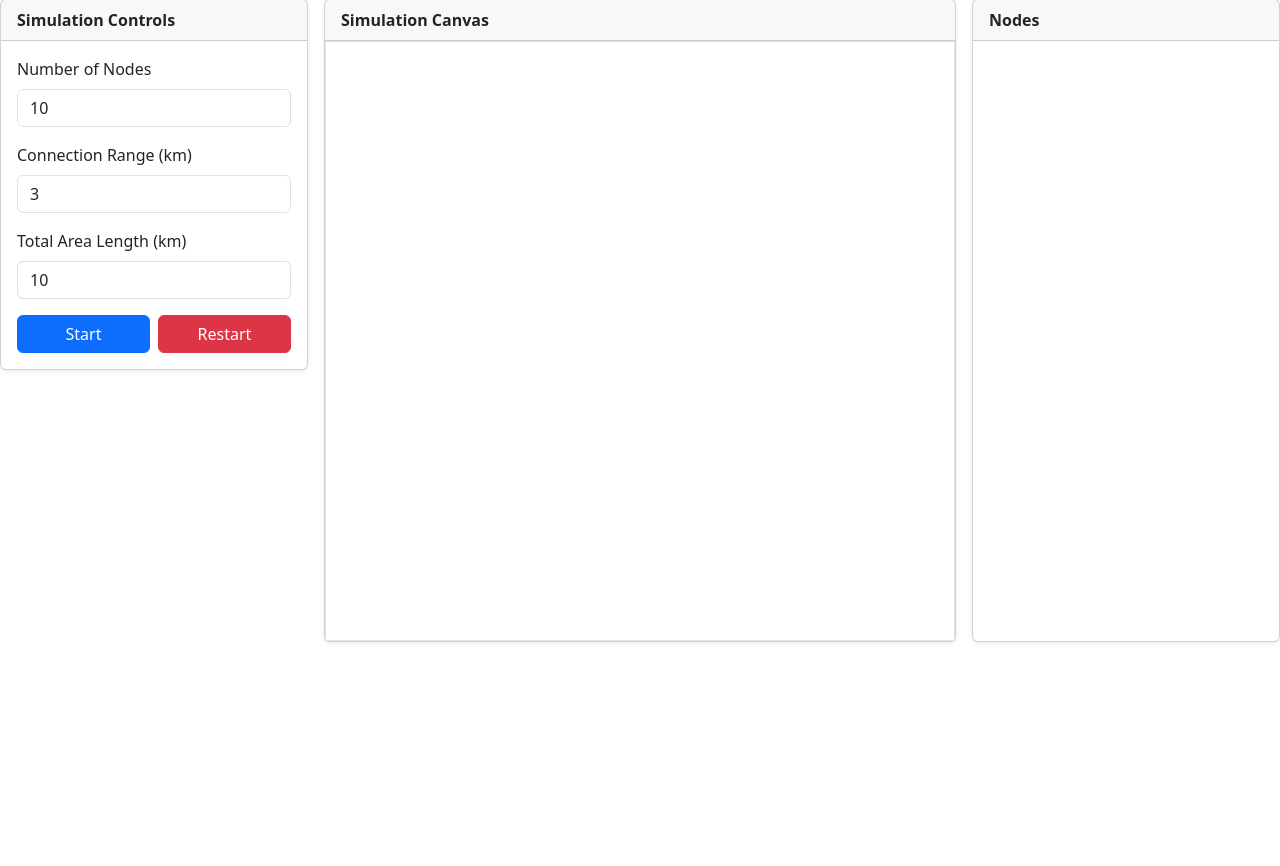
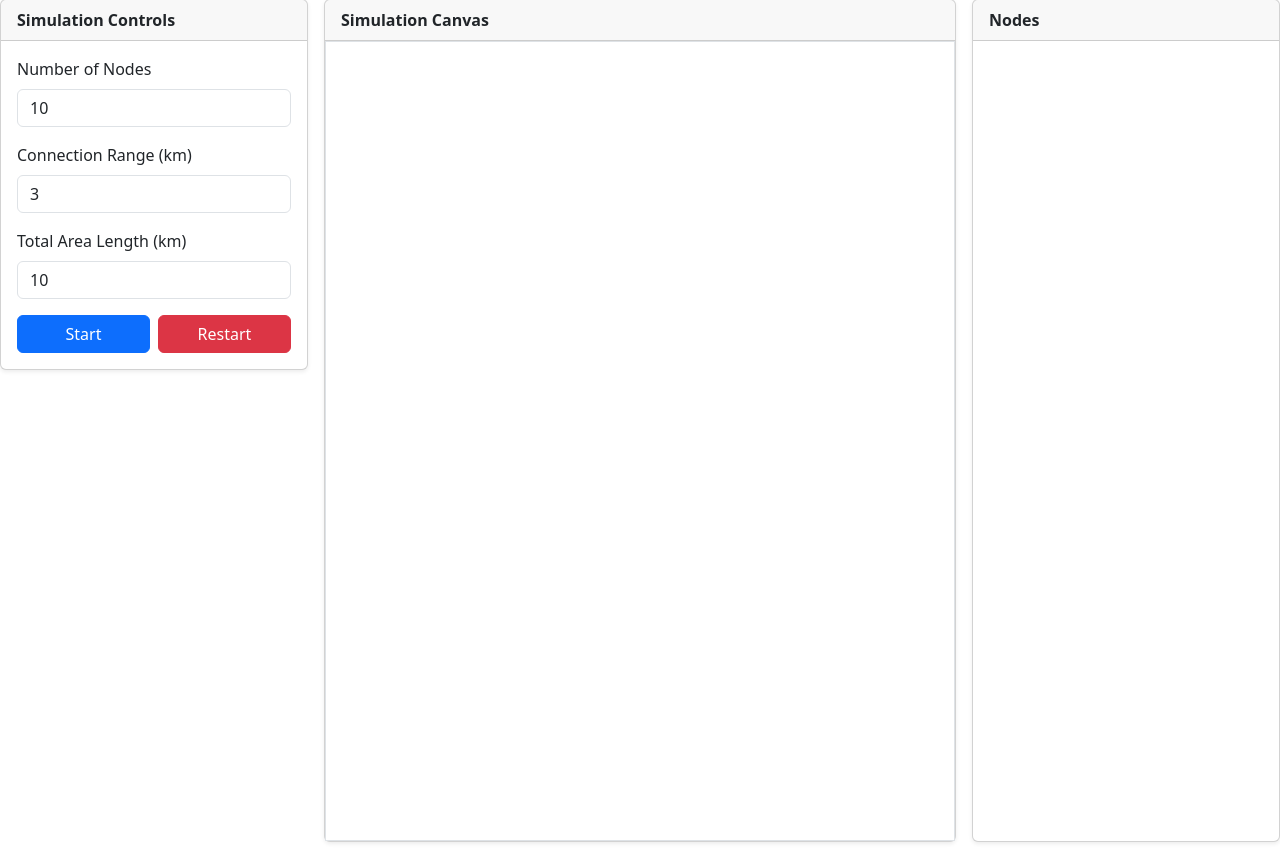
Before and after one commit to JustAnAverageGuy/LoraMesher-Network-Simulator, a Flask app: page / in a window 1280 px wide. Shown: the part 173-1039 px from the top of the page. Before the commit the page ends 816 px from the top, so only its background shows below. Run offline with Flask 3, Linux system fonts and the light colour scheme.

Commit message:
fixed wrong scaling

```diff
--- a/src/constants.py
+++ b/src/constants.py
@@ -4,7 +4,7 @@ import sys
 N                   = 10
 SIZE_KM             = 10
 CONNECTION_RANGE_KM = 3
-HELLO_TIME_SECS     = 5
+HELLO_TIME_SECS     = 10
 BROADCAST_ADDR      = 'FFFF'
 
 DEBUG = False
--- a/templates/index.html
+++ b/templates/index.html
@@ -83,7 +83,7 @@
                 <div class="card-header fw-semibold">Simulation Canvas</div>
                 <div class="card-body p-0">
                   <div id="canvas-wrap" class="bg-white">
-                    <svg id="svg" style="height: 600px;" class="w-100 bg-white border border-1"></svg>
+                    <svg id="svg" class="w-100 vh-100 bg-white border border-1"></svg>
                     <div id="tooltip"></div>
                   </div>
                 </div>
@@ -91,9 +91,9 @@
             </div>
 
             <div class="col-lg-4">
-              <div class="card shadow-sm h-100">
+              <div class="card shadow-sm">
                 <div class="card-header fw-semibold">Nodes</div>
-                <div class="card-body p-2 overflow-auto" style="max-height:600px;">
+                <div class="card-body vh-100 p-2 overflow-auto">
                   <div id="nodes-list"></div>
                 </div>
               </div>
@@ -182,6 +182,8 @@
         }));
 
         const rScreen = (CONNECTION_RANGE_KM / SIZE_KM) * Math.min(width, height);
+
+        console.log("Width:", width, "Height:", height, "Size KM:", SIZE_KM, "Connection Range KM:", CONNECTION_RANGE_KM, "rScreen:", rScreen);
 
         // Connections
         for (let i = 0; i < screenPos.length; i++) {
```
